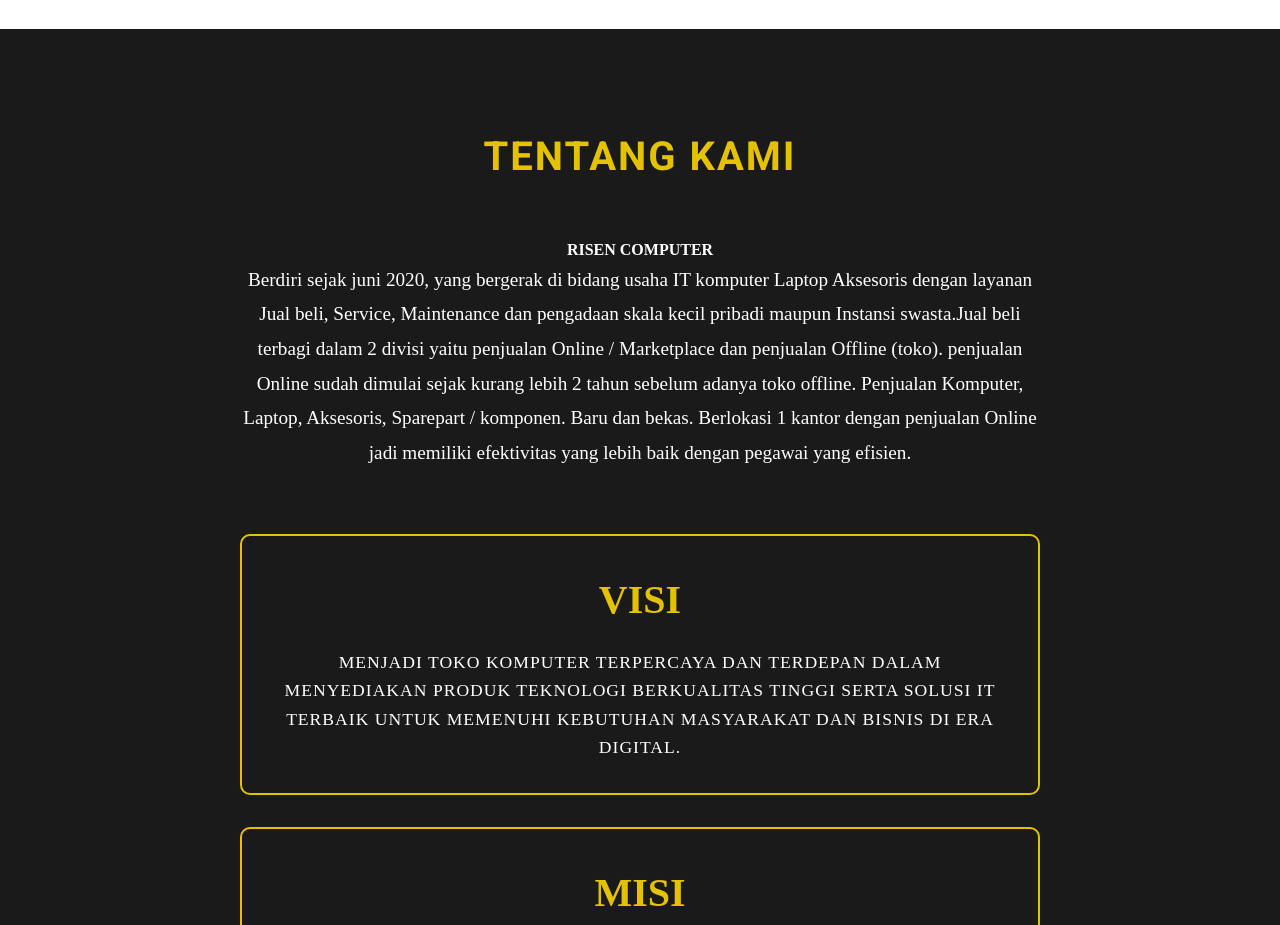
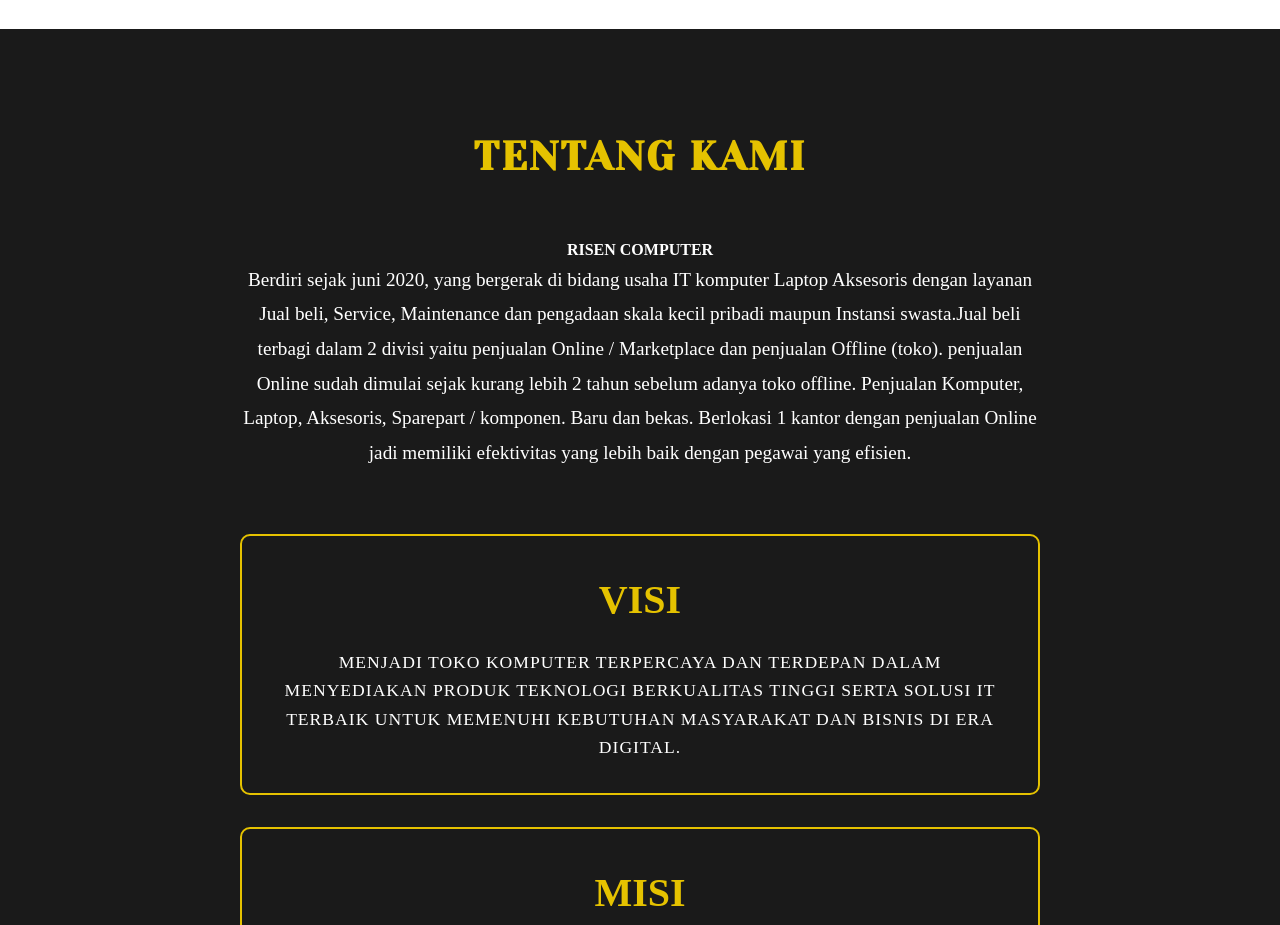
Before and after one commit to ctkacacaa/RISEN-COMPUTER, a plain HTML site: page index.html in a window 1280 px wide. Shown: the part 2420-3345 px from the top of the page. Drawn offline with Linux system fonts and the light colour scheme.

Commit message:
Update styles.css

```diff
--- a/styles.css
+++ b/styles.css
@@ -199,7 +199,7 @@
 .about h2 {
     color: var(--primary-gold);
     margin-bottom: 3rem;
-    font-family: var(--font-body);
+    font-family: var(--font-heading);
     font-size: 2.5rem;
     text-transform: uppercase;
     letter-spacing: 2px;
```
